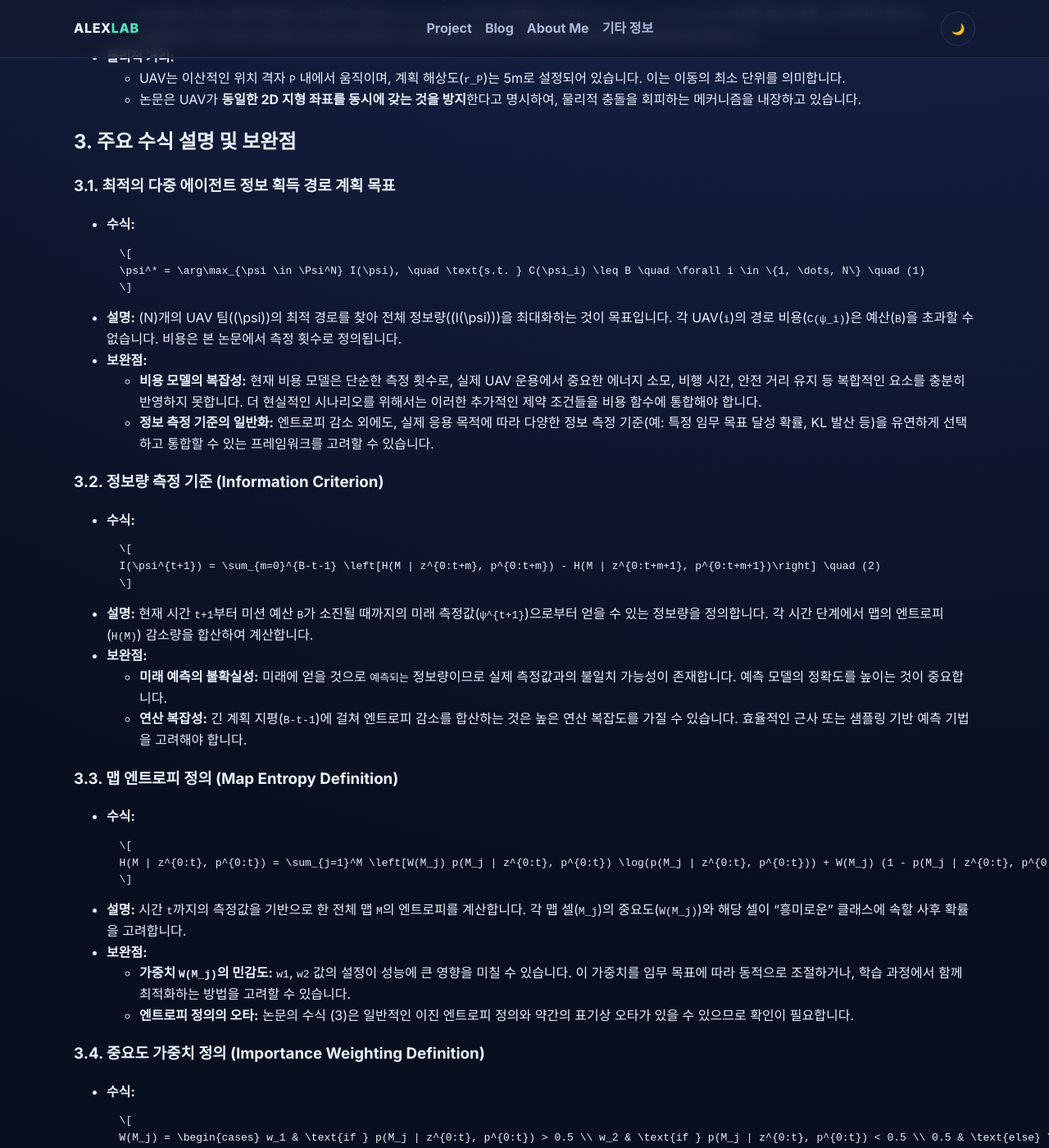
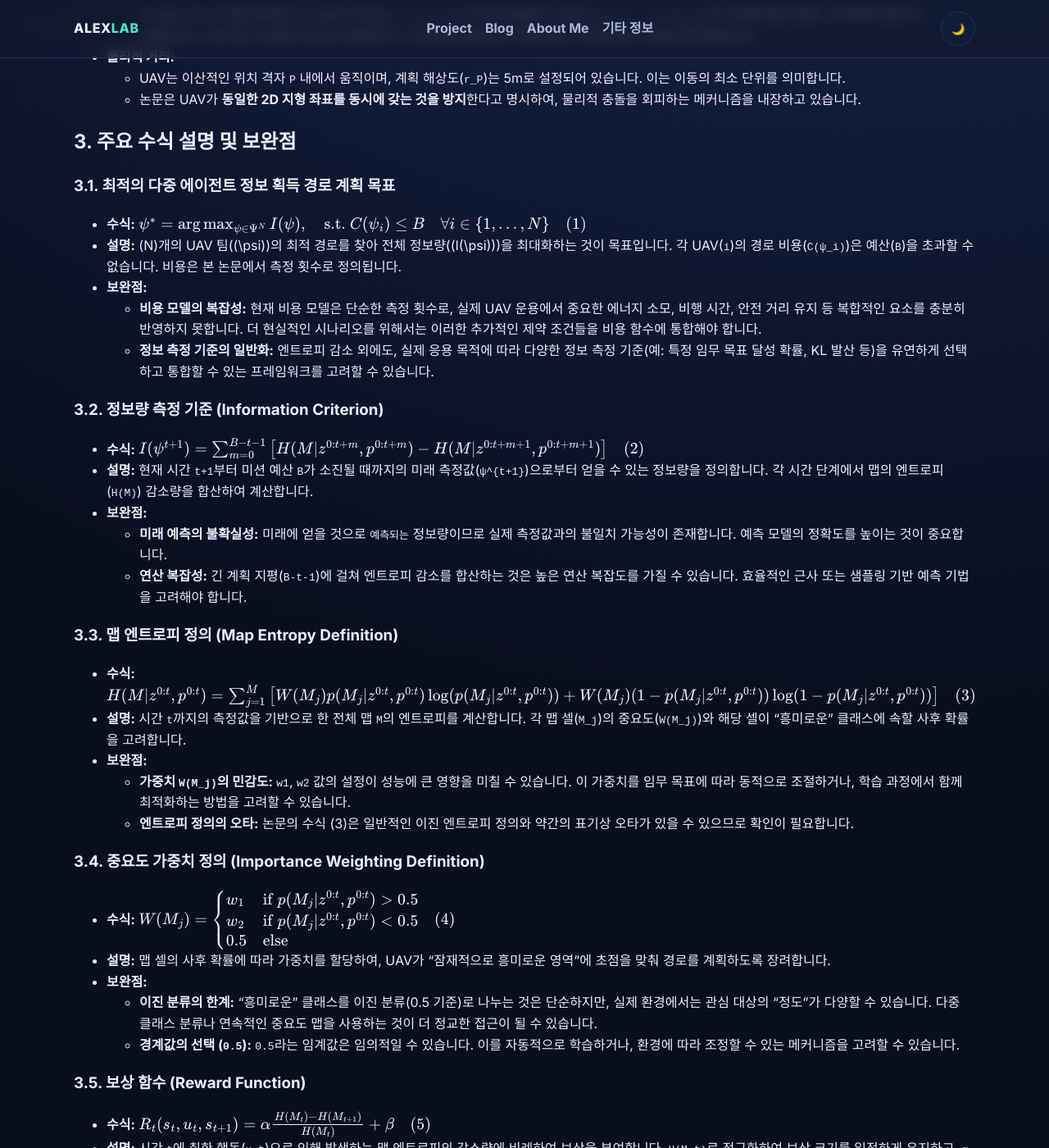
Before and after one commit to alex50027319/alex50027319.github.io, a Jekyll site: the page built from _posts/2026-04-23-multi-uav-adaptive-path-planning-paper-analysis.md, in a window 1280 px wide and 1400 px high, scrolled down 864 px. Shown: the whole window at 82% size. Built offline with Jekyll 4.4.1, drawn with Linux system fonts in a browser that asks for light colours; some of the changed text lies outside the part shown.

Commit message:
Enable MathJax and render paper equations as math blocks
Add MathJax to the default layout and convert fenced LaTeX code blocks in the paper post to display math syntax so formulas render on GitHub Pages.

````diff
--- a/_posts/2026-04-23-multi-uav-adaptive-path-planning-paper-analysis.md
+++ b/_posts/2026-04-23-multi-uav-adaptive-path-planning-paper-analysis.md
@@ -40,11 +40,9 @@ permalink: /blog/2026/04/23/multi-uav-adaptive-path-planning-paper-analysis/
 ### 3.1. 최적의 다중 에이전트 정보 획득 경로 계획 목표
 
 * **수식:**
-    ```latex
-    \[
-    \psi^* = \arg\max_{\psi \in \Psi^N} I(\psi), \quad \text{s.t. } C(\psi_i) \leq B \quad \forall i \in \{1, \dots, N\} \quad (1)
-    \]
-    ```
+$$
+\psi^* = \arg\max_{\psi \in \Psi^N} I(\psi), \quad \text{s.t. } C(\psi_i) \leq B \quad \forall i \in \{1, \dots, N\} \quad (1)
+$$
 * **설명:** \(N\)개의 UAV 팀(\(\psi\))의 최적 경로를 찾아 전체 정보량(\(I(\psi)\))을 최대화하는 것이 목표입니다. 각 UAV(`i`)의 경로 비용(`C(ψ_i)`)은 예산(`B`)을 초과할 수 없습니다. 비용은 본 논문에서 측정 횟수로 정의됩니다.
 * **보완점:**
   * **비용 모델의 복잡성:** 현재 비용 모델은 단순한 측정 횟수로, 실제 UAV 운용에서 중요한 에너지 소모, 비행 시간, 안전 거리 유지 등 복합적인 요소를 충분히 반영하지 못합니다. 더 현실적인 시나리오를 위해서는 이러한 추가적인 제약 조건들을 비용 함수에 통합해야 합니다.
@@ -53,11 +51,9 @@ permalink: /blog/2026/04/23/multi-uav-adaptive-path-planning-paper-analysis/
 ### 3.2. 정보량 측정 기준 (Information Criterion)
 
 * **수식:**
-    ```latex
-    \[
-    I(\psi^{t+1}) = \sum_{m=0}^{B-t-1} \left[H(M | z^{0:t+m}, p^{0:t+m}) - H(M | z^{0:t+m+1}, p^{0:t+m+1})\right] \quad (2)
-    \]
-    ```
+$$
+I(\psi^{t+1}) = \sum_{m=0}^{B-t-1} \left[H(M | z^{0:t+m}, p^{0:t+m}) - H(M | z^{0:t+m+1}, p^{0:t+m+1})\right] \quad (2)
+$$
 * **설명:** 현재 시간 `t+1`부터 미션 예산 `B`가 소진될 때까지의 미래 측정값(`ψ^{t+1}`)으로부터 얻을 수 있는 정보량을 정의합니다. 각 시간 단계에서 맵의 엔트로피(`H(M)`) 감소량을 합산하여 계산합니다.
 * **보완점:**
   * **미래 예측의 불확실성:** 미래에 얻을 것으로 `예측되는` 정보량이므로 실제 측정값과의 불일치 가능성이 존재합니다. 예측 모델의 정확도를 높이는 것이 중요합니다.
@@ -66,11 +62,9 @@ permalink: /blog/2026/04/23/multi-uav-adaptive-path-planning-paper-analysis/
 ### 3.3. 맵 엔트로피 정의 (Map Entropy Definition)
 
 * **수식:**
-    ```latex
-    \[
-    H(M | z^{0:t}, p^{0:t}) = \sum_{j=1}^M \left[W(M_j) p(M_j | z^{0:t}, p^{0:t}) \log(p(M_j | z^{0:t}, p^{0:t})) + W(M_j) (1 - p(M_j | z^{0:t}, p^{0:t})) \log(1 - p(M_j | z^{0:t}, p^{0:t}))\right] \quad (3)
-    \]
-    ```
+$$
+H(M | z^{0:t}, p^{0:t}) = \sum_{j=1}^M \left[W(M_j) p(M_j | z^{0:t}, p^{0:t}) \log(p(M_j | z^{0:t}, p^{0:t})) + W(M_j) (1 - p(M_j | z^{0:t}, p^{0:t})) \log(1 - p(M_j | z^{0:t}, p^{0:t}))\right] \quad (3)
+$$
 * **설명:** 시간 `t`까지의 측정값을 기반으로 한 전체 맵 `M`의 엔트로피를 계산합니다. 각 맵 셀(`M_j`)의 중요도(`W(M_j)`)와 해당 셀이 "흥미로운" 클래스에 속할 사후 확률을 고려합니다.
 * **보완점:**
   * **가중치 `W(M_j)`의 민감도:** `w1`, `w2` 값의 설정이 성능에 큰 영향을 미칠 수 있습니다. 이 가중치를 임무 목표에 따라 동적으로 조절하거나, 학습 과정에서 함께 최적화하는 방법을 고려할 수 있습니다.
@@ -79,11 +73,9 @@ permalink: /blog/2026/04/23/multi-uav-adaptive-path-planning-paper-analysis/
 ### 3.4. 중요도 가중치 정의 (Importance Weighting Definition)
 
 * **수식:**
-    ```latex
-    \[
-    W(M_j) = \begin{cases} w_1 & \text{if } p(M_j | z^{0:t}, p^{0:t}) > 0.5 \\ w_2 & \text{if } p(M_j | z^{0:t}, p^{0:t}) < 0.5 \\ 0.5 & \text{else} \end{cases} \quad (4)
-    \]
-    ```
+$$
+W(M_j) = \begin{cases} w_1 & \text{if } p(M_j | z^{0:t}, p^{0:t}) > 0.5 \\ w_2 & \text{if } p(M_j | z^{0:t}, p^{0:t}) < 0.5 \\ 0.5 & \text{else} \end{cases} \quad (4)
+$$
 * **설명:** 맵 셀의 사후 확률에 따라 가중치를 할당하여, UAV가 "잠재적으로 흥미로운 영역"에 초점을 맞춰 경로를 계획하도록 장려합니다.
 * **보완점:**
   * **이진 분류의 한계:** "흥미로운" 클래스를 이진 분류(0.5 기준)로 나누는 것은 단순하지만, 실제 환경에서는 관심 대상의 "정도"가 다양할 수 있습니다. 다중 클래스 분류나 연속적인 중요도 맵을 사용하는 것이 더 정교한 접근이 될 수 있습니다.
@@ -92,11 +84,9 @@ permalink: /blog/2026/04/23/multi-uav-adaptive-path-planning-paper-analysis/
 ### 3.5. 보상 함수 (Reward Function)
 
 * **수식:**
-    ```latex
-    \[
-    R_t(s_t, u_t, s_{t+1}) = \alpha \frac{H(M_t) - H(M_{t+1})}{H(M_t)} + \beta \quad (5)
-    \]
-    ```
+$$
+R_t(s_t, u_t, s_{t+1}) = \alpha \frac{H(M_t) - H(M_{t+1})}{H(M_t)} + \beta \quad (5)
+$$
 * **설명:** 시간 `t`에 취한 행동(`u_t`)으로 인해 발생하는 맵 엔트로피의 감소량에 비례하여 보상을 부여합니다. `H(M_t)`로 정규화하여 보상 크기를 일정하게 유지하고, `α`, `β`는 스케일링 요소입니다.
 * **보완점:**
   * **정규화 항의 불안정성:** 미션 후반부에 `H(M_t)`가 0에 수렴하면 정규화 항이 불안정해질 수 있습니다. 분모에 작은 상수를 더하거나 다른 정규화 방법을 고려할 수 있습니다.
@@ -105,11 +95,9 @@ permalink: /blog/2026/04/23/multi-uav-adaptive-path-planning-paper-analysis/
 ### 3.6. 어드밴티지 함수 (Advantage Function)
 
 * **수식:**
-    ```latex
-    \[
-    A_t^i(s_t, u_t) = Q^\pi (s_t, u_t) - \sum_{u_t'^i \in U} \pi(u_t'^i | \omega_t^i) Q^\pi(s_t, (u_t^{-i}, u_t'^i)) \quad (6)
-    \]
-    ```
+$$
+A_t^i(s_t, u_t) = Q^\pi (s_t, u_t) - \sum_{u_t'^i \in U} \pi(u_t'^i | \omega_t^i) Q^\pi(s_t, (u_t^{-i}, u_t'^i)) \quad (6)
+$$
 * **설명:** COMA 알고리즘에서 신용 할당 문제를 해결하기 위해 사용됩니다. 에이전트 `i`의 실제 행동이 기대치 대비 얼마나 더 좋은 결과를 가져왔는지를 측정하여, 팀 전체 성능에 대한 개별 에이전트의 "추가적인" 기여도를 분리해냅니다.
 * **보완점:**
   * **기준선(Baseline)의 정확성:** Critic 네트워크의 학습 성능에 따라 어드밴티지 추정이 영향을 받을 수 있습니다.
@@ -118,11 +106,9 @@ permalink: /blog/2026/04/23/multi-uav-adaptive-path-planning-paper-analysis/
 ### 3.7. 손실 함수 (Loss Function)
 
 * **수식:**
-    ```latex
-    \[
-    L = - \log \pi(u_t^i| \omega_t^i) A_t^i(s_t, u_t) \quad (7)
-    \]
-    ```
+$$
+L = - \log \pi(u_t^i| \omega_t^i) A_t^i(s_t, u_t) \quad (7)
+$$
 * **설명:** 정책 `π`를 최적화하기 위한 손실 함수로, 정책 그래디언트 정리를 기반으로 합니다. 어드밴티지(`A_t^i`)가 양수이면 해당 행동의 로그 확률을 증가시키고, 음수이면 감소시킵니다.
 * **보완점:**
   * **정책 학습의 안정성:** 정책 그래디언트 방법은 높은 분산을 가질 수 있어 학습이 불안정할 수 있습니다. PPO나 TRPO와 같은 정책 업데이트 제한 기법을 결합하여 안정성과 샘플 효율성을 개선할 수 있습니다.
````
Also changed, not shown: _layouts/default.html (+16 -0 lines).
